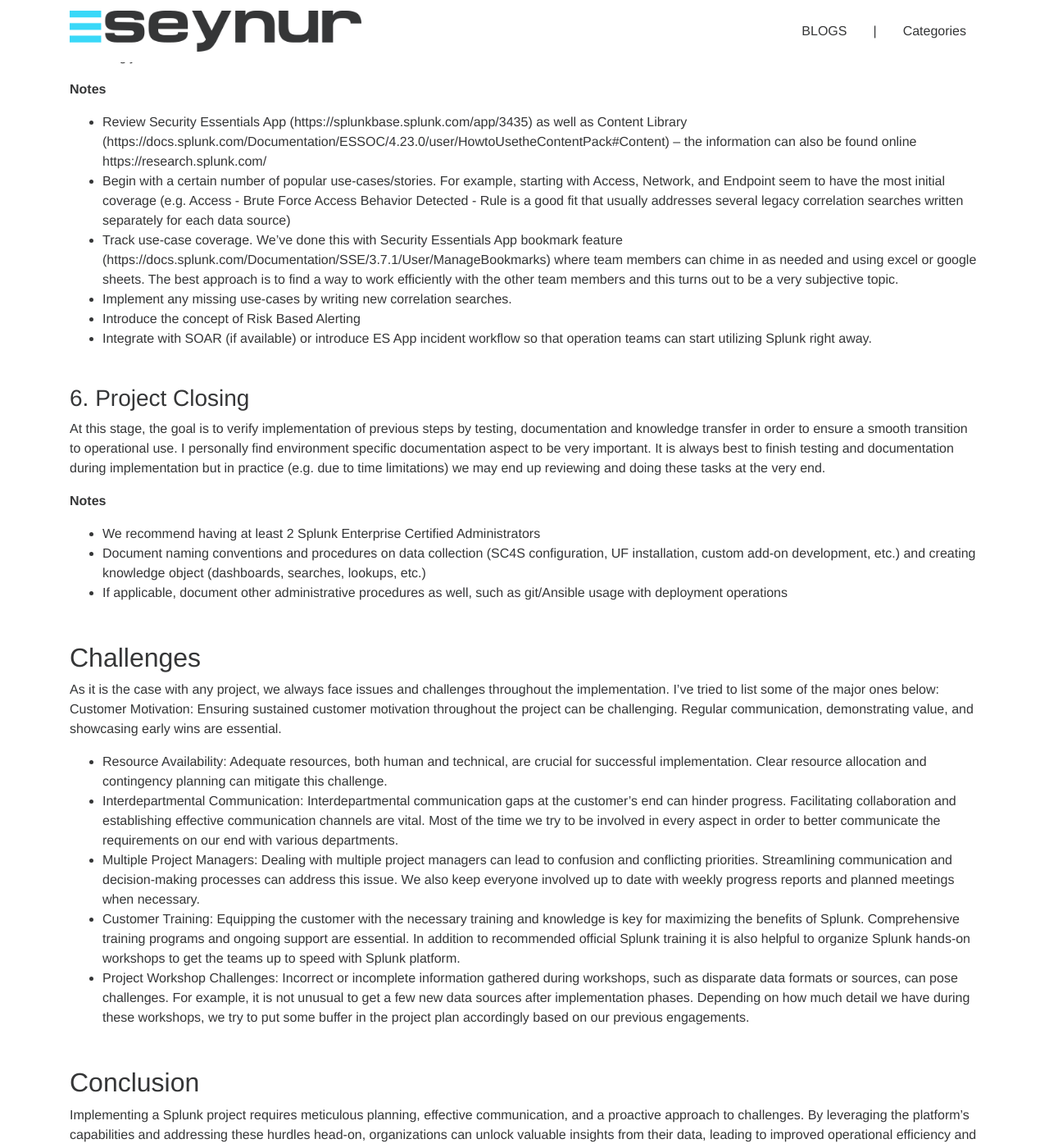
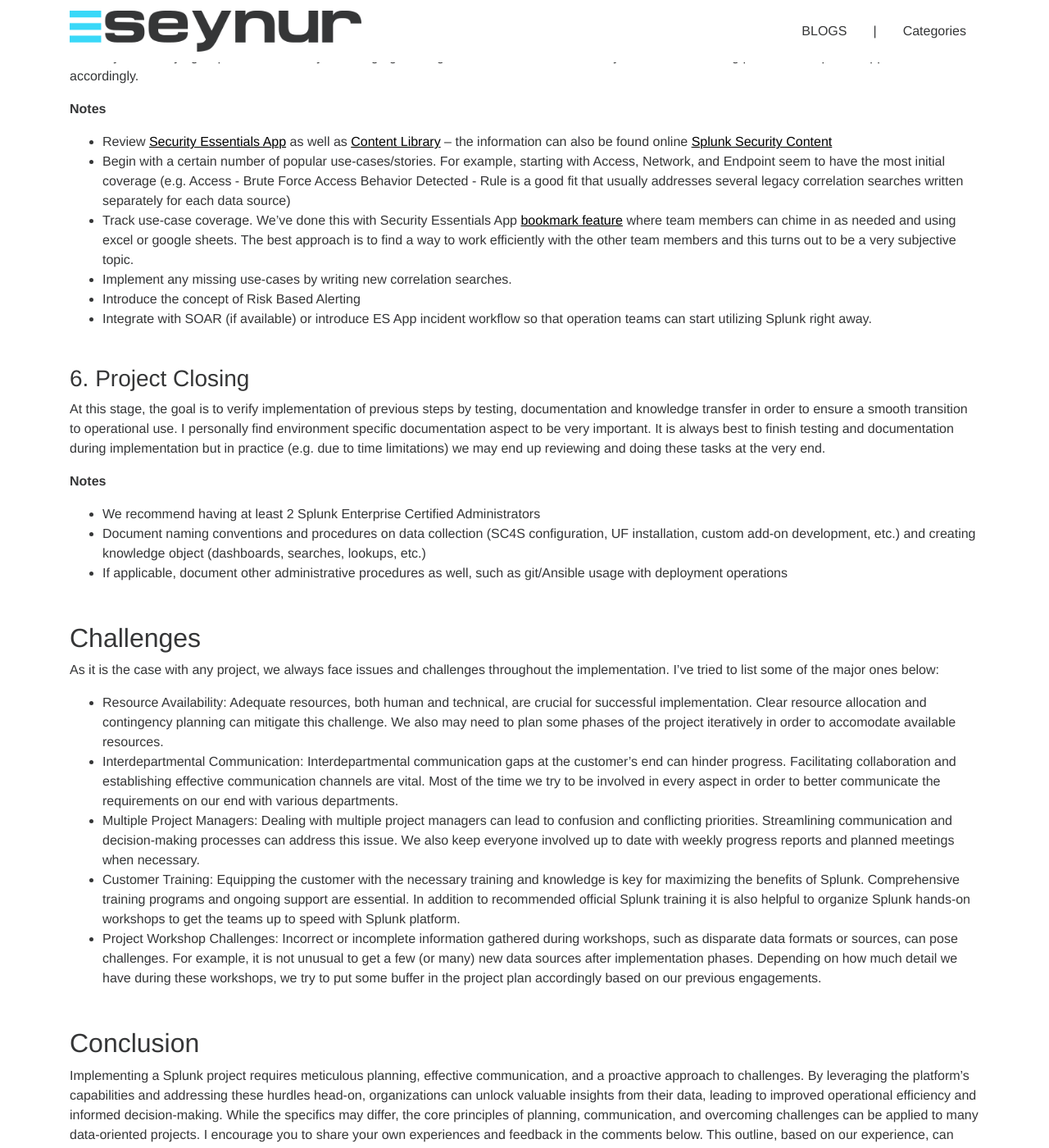
Before and after one commit to seynur/blog, a Jekyll site: the page built from _posts/2024-02-16-rba-with-mitre-attack-app-for-splunk copy.md, in a window 1280 px wide and 1400 px high, scrolled down 3035 px. Shown: the whole window at 82% size. Built offline with Jekyll 4.4.1, drawn with Linux system fonts in a browser that asks for light colours; nearby versions of some CDN libraries; some of the changed text lies outside the part shown.

Commit message:
formatting fixes, link updates

```diff
--- a/_posts/2024-02-16-rba-with-mitre-attack-app-for-splunk copy.md
+++ b/_posts/2024-02-16-rba-with-mitre-attack-app-for-splunk copy.md
@@ -21,7 +21,7 @@
 Each project is unique but there are some standards we utilize in order to provide better estimates on project time lines.  At the very least, we need to know the general objectives, sizing (e.g. GB/day), number of data sources, and number or use-cases.  The more detail we have, the better the project plan and estimates are.  Typically a successful implementation can take anywhere from a few months to a year depending on how we schedule our mutual times with the customers.  I’d like to provide the steps of the project plan template that we use with our customers.
 
 ![screenshot](/assets/img/blog/2024-02-16-splunkproject.webp)
-**Note**: The plan does not have to follow a strict waterfall model; however we've found it to be more efficient in order to minimize dependencies on other teams.  Some of the phases can be done iteratively (i.e. 3. Data Collection, 4. Enterprise Security Application Implementation, 5. Use-Case Development).
+**Note**: While the plan outlines a general sequence, it doesn't have to follow a strictly linear approach. We've found this method efficient in minimizing dependencies on other teams, which can help streamline the process. However, it's important to acknowledge that this approach can also limit flexibility in later stages. Some phases, like data collection, application implementation, and use-case development, can be iteratively refined throughout the project.
 
 ### 1. Architecture and Planning Workshop
 Like any project, a project kicks off with engaging workshops to align stakeholders and define project goals, scope, and timelines.  Most of the time, we have already determined the high-level requirements and desired architecture for Splunk implementation during POC and pre-sales.  In this phase, we dive deeper by referencing Splunk Validated Architectures, infrastructure resources, specifics on data inputs and use-cases.
@@ -55,18 +55,16 @@
 - With regards to adding assets, our experience has been variable.  While some customers have up-to-date CMDB or similar inventory of their assets that we can periodically retrieve, others have out-dated or nonexistent asset inventory, where we have to work with various departments in order to understand the prioritizations.  In such cases, we usually try to add subnets initially to make things easier and then move on to more detailed information.
 - Ensure that Data Model accelerations are configured properly by checking the time range, backfill options, and index whitelisting.
 
-
 ### 5. Use-Case Development
 Developing use-cases on a clean slate is relatively easier but I’d like to mention the case where we usually transition from an existing SIEM system.  It is very likely for an existing system to have hundreds of correlation searches.  Based on the projects we’ve done so far, we usually face with 200-600 correlation searches on old/legacy SIEM systems that need to be transferred over to the new Splunk installation.  Instead of diving directly into rule implementation, we usually spend a 1-3 days (depending on content) to go over Splunk’s view point.  Up to this stage working with Splunk to arrange workshops and trainings for the team is crucial so that we can all speak the same language.  This step can become pretty different for each customer since each environment is unique and may have varying requirements.  We try to stick go general guidelines and use-cases/analytic stories as starting point and shape our approach accordingly.
 
 **Notes**
-- Review Security Essentials App (https://splunkbase.splunk.com/app/3435) as well as Content Library (https://docs.splunk.com/Documentation/ESSOC/4.23.0/user/HowtoUsetheContentPack#Content) – the information can also be found online https://research.splunk.com/
+- Review [Security Essentials App](https://splunkbase.splunk.com/app/3435) as well as [Content Library](https://docs.splunk.com/Documentation/ESSOC/4.23.0/user/HowtoUsetheContentPack#Content) – the information can also be found online [Splunk Security Content](https://research.splunk.com/)
 - Begin with a certain number of popular use-cases/stories.  For example, starting with Access, Network, and Endpoint seem to have the most initial coverage (e.g. Access - Brute Force Access Behavior Detected - Rule is a good fit that usually addresses several legacy correlation searches written separately for each data source)
-- Track use-case coverage.  We’ve done this with Security Essentials App bookmark feature (https://docs.splunk.com/Documentation/SSE/3.7.1/User/ManageBookmarks) where team members can chime in as needed and using excel or google sheets.  The best approach is to find a way to work efficiently with the other team members and this turns out to be a very subjective topic.
+- Track use-case coverage.  We’ve done this with Security Essentials App [bookmark feature](https://docs.splunk.com/Documentation/SSE/3.7.1/User/ManageBookmarks) where team members can chime in as needed and using excel or google sheets.  The best approach is to find a way to work efficiently with the other team members and this turns out to be a very subjective topic.
 - Implement any missing use-cases by writing new correlation searches.
 - Introduce the concept of Risk Based Alerting
 - Integrate with SOAR (if available) or introduce ES App incident workflow so that operation teams can start utilizing Splunk right away.
-
 
 ### 6. Project Closing
 At this stage, the goal is to verify implementation of previous steps by testing, documentation and knowledge transfer in order to ensure a smooth transition to operational use.  I personally find environment specific documentation aspect to be very important.  It is always best to finish testing and documentation during implementation but in practice (e.g. due to time limitations) we may end up reviewing and doing these tasks at the very end.
@@ -76,17 +74,14 @@
 - Document naming conventions and procedures on data collection (SC4S configuration, UF installation, custom add-on development, etc.) and creating knowledge object (dashboards, searches, lookups, etc.)
 - If applicable, document other administrative procedures as well, such as git/Ansible usage with deployment operations
 
-
 ## Challenges
 As it is the case with any project, we always face issues and challenges throughout the implementation.  I’ve tried to list some of the major ones below:
-Customer Motivation: Ensuring sustained customer motivation throughout the project can be challenging. Regular communication, demonstrating value, and showcasing early wins are essential.
 
-
-- Resource Availability: Adequate resources, both human and technical, are crucial for successful implementation. Clear resource allocation and contingency planning can mitigate this challenge.
+- Resource Availability: Adequate resources, both human and technical, are crucial for successful implementation. Clear resource allocation and contingency planning can mitigate this challenge.  We also may need to plan some phases of the project iteratively in order to accomodate available resources.
 - Interdepartmental Communication: Interdepartmental communication gaps at the customer's end can hinder progress. Facilitating collaboration and establishing effective communication channels are vital.  Most of the time we try to be involved in every aspect in order to better communicate the requirements on our end with various departments.
 - Multiple Project Managers: Dealing with multiple project managers can lead to confusion and conflicting priorities. Streamlining communication and decision-making processes can address this issue.  We also keep everyone involved up to date with weekly progress reports and planned meetings when necessary.
 - Customer Training: Equipping the customer with the necessary training and knowledge is key for maximizing the benefits of Splunk. Comprehensive training programs and ongoing support are essential.  In addition to recommended official Splunk training it is also helpful to organize Splunk hands-on workshops to get the teams up to speed with Splunk platform.
-- Project Workshop Challenges: Incorrect or incomplete information gathered during workshops, such as disparate data formats or sources, can pose challenges. For example, it is not unusual to get a few new data sources after implementation phases.  Depending on how much detail we have during these workshops, we try to put some buffer in the project plan accordingly based on our previous engagements.
+- Project Workshop Challenges: Incorrect or incomplete information gathered during workshops, such as disparate data formats or sources, can pose challenges. For example, it is not unusual to get a few (or many) new data sources after implementation phases.  Depending on how much detail we have during these workshops, we try to put some buffer in the project plan accordingly based on our previous engagements.
 
 ## Conclusion
 Implementing a Splunk project requires meticulous planning, effective communication, and a proactive approach to challenges. By leveraging the platform's capabilities and addressing these hurdles head-on, organizations can unlock valuable insights from their data, leading to improved operational efficiency and informed decision-making. While the specifics may differ, the core principles of planning, communication, and overcoming challenges can be applied to many data-oriented projects. I encourage you to share your own experiences and feedback in the comments below. This outline, based on our experience, can serve as a starting point for navigating similar projects and unlocking the power of data for your organization.
@@ -98,7 +93,10 @@
 
 - [Splunk Validated Architectures](https://www.splunk.com/en_us/pdfs/tech-brief/splunk-validated-architectures.pdf)
 - [Splunk Success Framework](https://lantern.splunk.com/Splunk_Success_Framework)
+- [Splunk Security Content](https://research.splunk.com/)
 - [Build integrations for Splunk Enterprise Security](https://dev.splunk.com/enterprise/docs/devtools/enterprisesecurity/)
 - [Splunk Enterprise Security](https://splunkbase.splunk.com/app/263/)
+- [Splunk ES Content Update](https://splunkbase.splunk.com/app/3449)
+- [Security Essentials App](https://splunkbase.splunk.com/app/3435)
 
 ---
```
